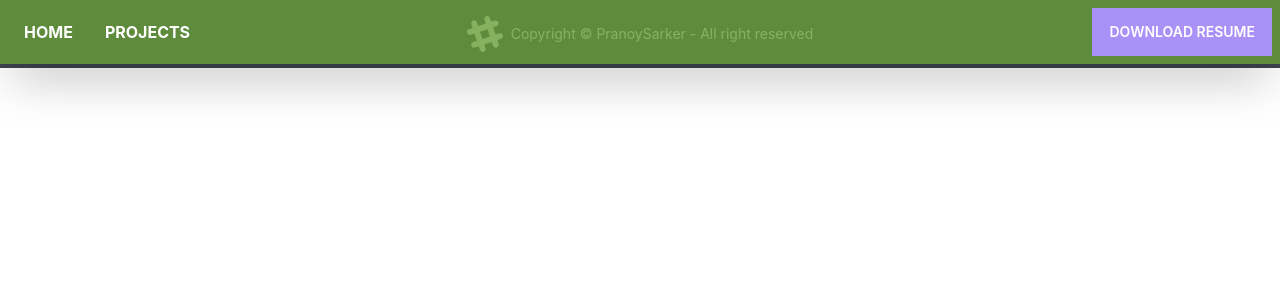
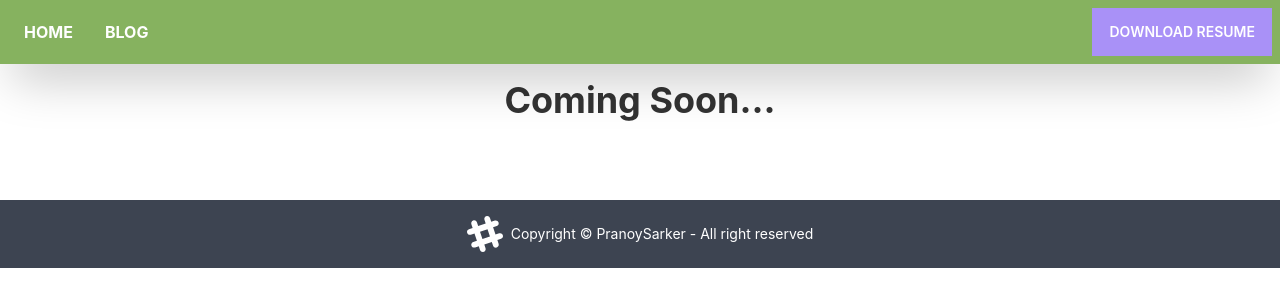
Before and after one commit to PranoySarker/portfolio, a React (Create React App) app: page /blog in a window 1280 px wide. Shown: the top 306 px of the page. Built offline with nearby package versions, Linux system fonts and the light colour scheme.

Commit message:
add blog page

```diff
--- a/src/App.js
+++ b/src/App.js
@@ -6,6 +6,7 @@ import { Route, Routes } from 'react-router-dom';
 import Projects from './pages/Projects';
 import Footer from './pages/shared/Footer';
 import Details from './pages/Details';
+import Blog from './pages/Blog';
 
 function App() {
   return (
@@ -13,6 +14,7 @@ function App() {
       <Header></Header>
       <Routes>
         <Route path='/' element={<Home></Home>}></Route>
+        <Route path='/blog' element={<Blog></Blog>}></Route>
         <Route path='/details/:id' element={<Details></Details>}></Route>
       </Routes>
       <Footer></Footer>
--- /dev/null
+++ b/src/pages/Blog.js
@@ -0,0 +1,11 @@
+import React from 'react';
+
+const Blog = () => {
+    return (
+        <div className='my-20'>
+            <h1 className='text-4xl text-center font-bold'>Coming Soon...</h1>
+        </div>
+    );
+};
+
+export default Blog;
--- a/src/pages/shared/Header.js
+++ b/src/pages/shared/Header.js
@@ -8,7 +8,7 @@ const Header = () => {
                 <div className="flex-1">
                     <ul className="menu menu-horizontal p-0">
                         <li className='font-bold uppercase'><Link to='/'>Home</Link></li>
-                        <li className='font-bold uppercase ' id='projects'><Link to=''>projects</Link></li>
+                        <li className='font-bold uppercase '><Link to='/blog'>Blog</Link></li>
                     </ul>
                 </div>
                 <div className="flex-none">
```
